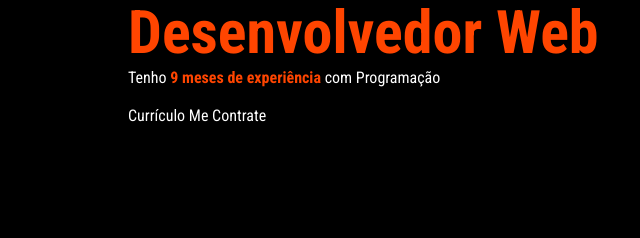
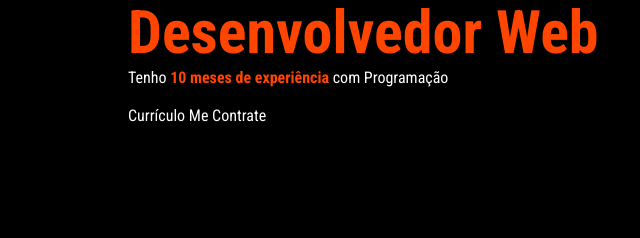
Before and after one commit to LeandroBVieira/Curso-Senac, a plain HTML site: page Projetos/Bienel/Senac/Html_Css_Js/portfolio/index.html in a window 1280 px wide. Shown: the part 249-487 px from the top of the page, 0-640 px from the left. Drawn offline with Linux system fonts and the light colour scheme.

Commit message:
9 -> 10 month experience

```diff
--- a/Projetos/Bienel/Senac/Html_Css_Js/portfolio/index.html
+++ b/Projetos/Bienel/Senac/Html_Css_Js/portfolio/index.html
@@ -24,7 +24,7 @@
                     <h1>Eu sou <span> Leandro Vieira </span> e
                     sou <span>Desenvolvedor Web</span></h1>
                 </div>
-                <p>Tenho <span class="enfase">9 meses de experiência </span> com Programação</p>
+                <p>Tenho <span class="enfase">10 meses de experiência </span> com Programação</p>
             </div>
 
             <!-------------------- Botôes ------------------>
```
